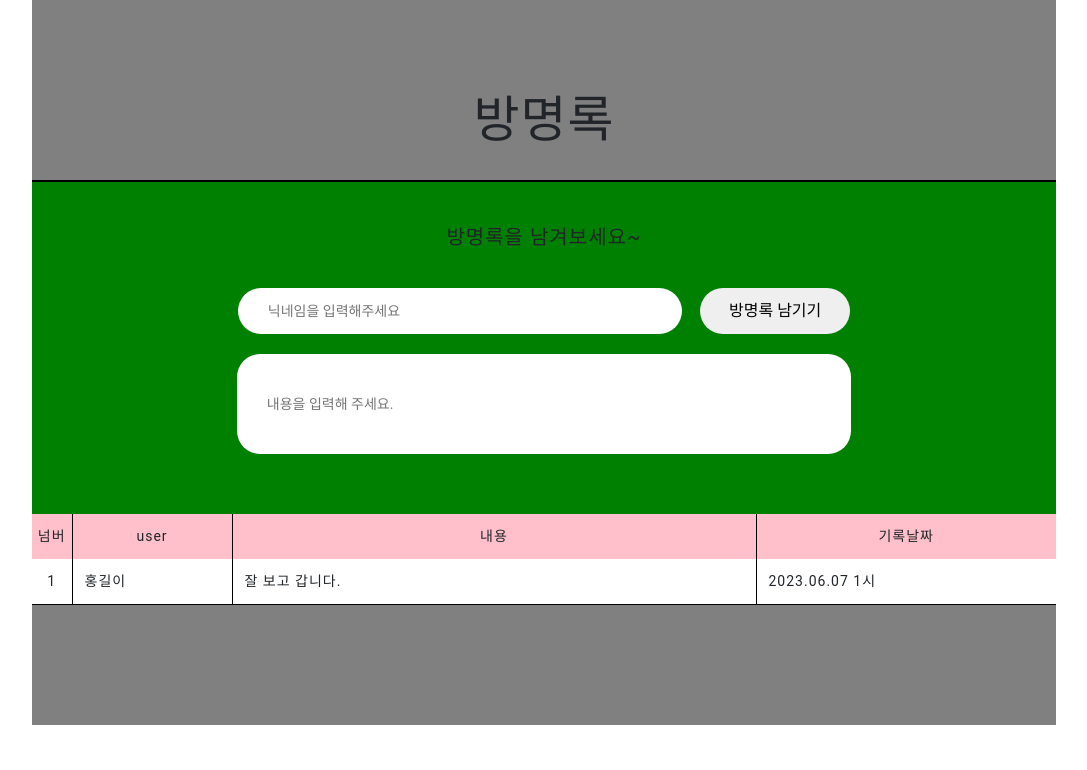
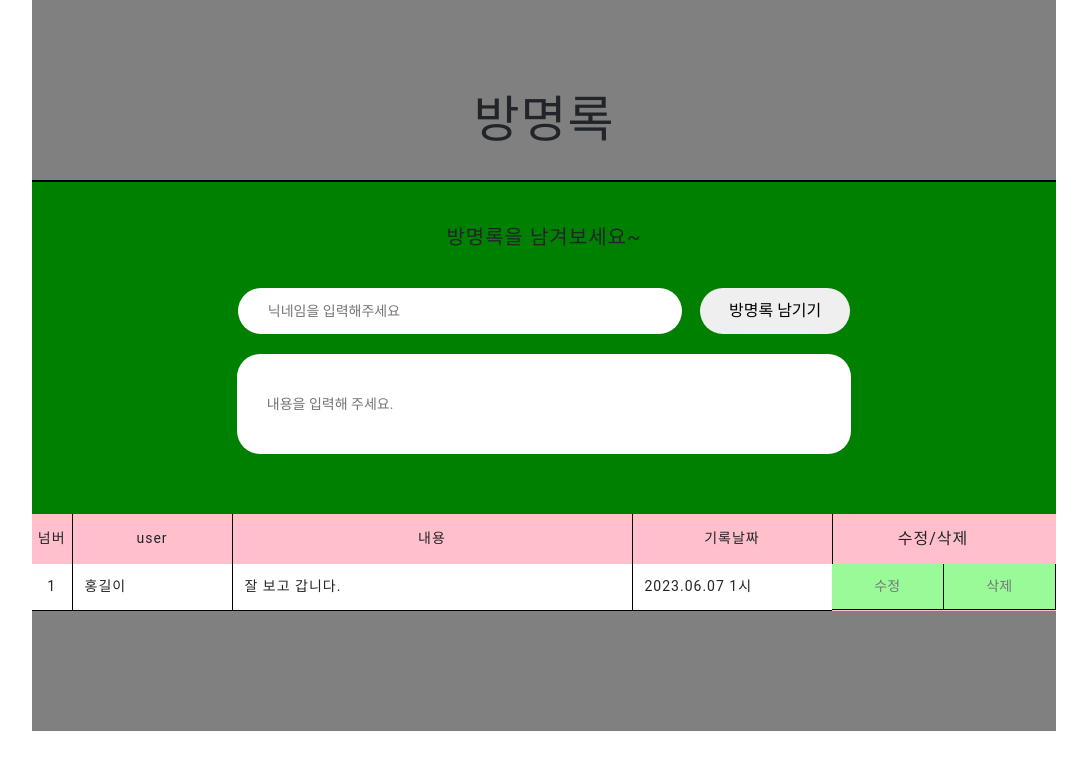
Before and after one commit to SAHA-YJB/miniproject-3, a Flask app: page / in a window 1280 px wide. Shown: the top 770 px of the page, without its empty margins (96-1183 px from the left). Run offline with Flask 3, Linux system fonts and the light colour scheme; some libraries are stand-ins or nearby versions.

Commit message:
0607 수정&삭제 추가

```diff
--- a/static/css/style.css
+++ b/static/css/style.css
@@ -68,7 +68,7 @@ color: black;
   border-right: solid 1px black;
 
 }
-.guestbook table th:nth-child(4),td:nth-child(4){
+.guestbook table th:nth-child(5),td:nth-child(5){
   border-right: none;
 
 }
@@ -82,6 +82,14 @@ color: black;
   text-align: center;
 
 }
+.guestbook table td.btn-box{
+  padding: 0;
+  padding-left: 0;
+  display: flex;
+}
+.guestbook table td.btn-box.af{
+display: none;
+}
 .guestbook .num{
   width: 40px;
 
@@ -90,12 +98,44 @@ color: black;
   width: 160px;
 
 }
+.guestbook .comment{
+  width: 400px;
+}
 .guestbook .date{
-  width: 300px;
+  width: 200px;
 
 }
-
+.guestbook .btn{
+  width: 200px;
+}
+.guestbook .btn-click{
+  width: 50%;
+  height: 100%;
+  background: palegreen;
+  padding: 12px 0;
+}
+.guestbook .btn-click:nth-child(1){
+  border-right: solid 1px black;
+}
 .content-box{
   width: 100%;
   height: auto;
 }
+.update-input-box{
+  display: none;
+}
+.update-input-box input{
+  display: none;
+}
+#choose .btn-box.af{
+  display: flex;
+}
+#choose .update-input-box{
+  display: block;
+}
+#choose .update-input-box input{
+  display: block;
+}
+#choose .bf{
+  display: none;
+}
--- a/static/js/data.js
+++ b/static/js/data.js
@@ -1,4 +1,5 @@
 $(document).ready(function () {
+    $('#choose .update-input-box').empty();
     listing();
 });
 
@@ -9,17 +10,30 @@ function listing() {
             let rows = data['result'];
             $('#comments-box').empty();
             rows.forEach((a) => {
-                let num = a['id'];
+                let id = a['id'];
                 let name = a['name'];
                 let comment = a['comment'];
                 let date = a['date'];
 
                 let temp_html = `
                                 <tr>
-                                    <td>${num}</td>
+                                    <td>${id}</td>
                                     <td>${name}</td>
-                                    <td>${comment}</td>
+                                    <td class="txt-box bf">${comment}</td>
+                                    <td class="update-input-box af">
+                                    </td>
+
                                     <td>${date}</td>
+                                    <td class="btn-box btn-before bf">
+                                        <button onclick="update_btn(this)" class="btn-click">수정</button>
+                                        <button onclick="delete_btn(${id})" class="btn-click">삭제</button>
+                                    </td>
+                                    <td class="btn-box btn-after af">
+                                        <button onclick="update_scc(${id})" class="btn-click">수정 완료</button>
+                                        <button onclick="update_cancle()" class="btn-click">
+                                            수정 취소
+                                        </button>
+                                    </td>
                                 </tr>
                             `;
                 $('#comments-box').append(temp_html);
@@ -41,3 +55,15 @@ function save_comment() {
             window.location.reload();
         });
 }
+
+function delete_btn(a) {
+    let num = a;
+    let formData = new FormData();
+    formData.append('id_give', num);
+    fetch('/delete', { method: 'POST', body: formData })
+        .then((response) => response.json())
+        .then((data) => {
+            alert(data['msg']);
+            window.location.reload();
+        });
+}
--- /dev/null
+++ b/static/js/update.js
@@ -0,0 +1,39 @@
+function update_btn(e) {
+    // const parent = $(e).parent();
+    $('#choose').removeAttr('id');
+    let gran_parent = $(e).parent().parent();
+    gran_parent.attr('id', 'choose');
+    let temp_html = `
+    <input
+    id="comment-update"
+    type="text"
+    placeholder="수정을 입력해 주세요."
+/>
+                            `;
+    $('#choose .update-input-box').append(temp_html);
+}
+
+function update_cancle() {
+    $('#choose').removeAttr('id');
+}
+
+function update_scc(a) {
+    update_cancle();
+
+    console.log(a);
+    let num = a;
+    let ucomment = $('#comment-update').val();
+
+    console.log(num, ucomment);
+
+    let formData = new FormData();
+    formData.append('id_give', num);
+    formData.append('ucomment_give', ucomment);
+
+    fetch('/update', { method: 'POST', body: formData })
+        .then((response) => response.json())
+        .then((data) => {
+            alert(data['msg']);
+            window.location.reload();
+        });
+}
--- a/templates/index.html
+++ b/templates/index.html
@@ -28,6 +28,7 @@
 
         <!-- get data link -->
         <script src="{{ url_for('static', filename='js/data.js') }}"></script>
+        <script src="{{ url_for('static', filename='js/update.js') }}"></script>
     </head>
 
     <body>
@@ -59,14 +60,32 @@
                             <th class="user">user</th>
                             <th class="comment">내용</th>
                             <th class="date">기록날짜</th>
+                            <th class="btn">수정/삭제</th>
                         </tr>
                     </thead>
                     <tbody id="comments-box">
                         <tr>
                             <td>1</td>
                             <td>홍길이</td>
-                            <td>잘 보고 갑니다.</td>
+                            <td class="txt-box bf">잘 보고 갑니다.</td>
+                            <td class="update-input-box af">
+                                <input
+                                    class="comment-update"
+                                    type="text"
+                                    placeholder="내용을 입력해 주세요."
+                                />
+                            </td>
                             <td>2023.06.07 1시</td>
+                            <td class="btn-box btn-before bf">
+                                <button onclick="update_btn(this)" class="btn-click">수정</button>
+                                <button onclick="delete_btn()" class="btn-click">삭제</button>
+                            </td>
+                            <td class="btn-box btn-after af">
+                                <button onclick="update_scc()" class="btn-click">수정 완료</button>
+                                <button onclick="update_cancle()" class="btn-click">
+                                    수정 취소
+                                </button>
+                            </td>
                         </tr>
                     </tbody>
                 </table>
```
